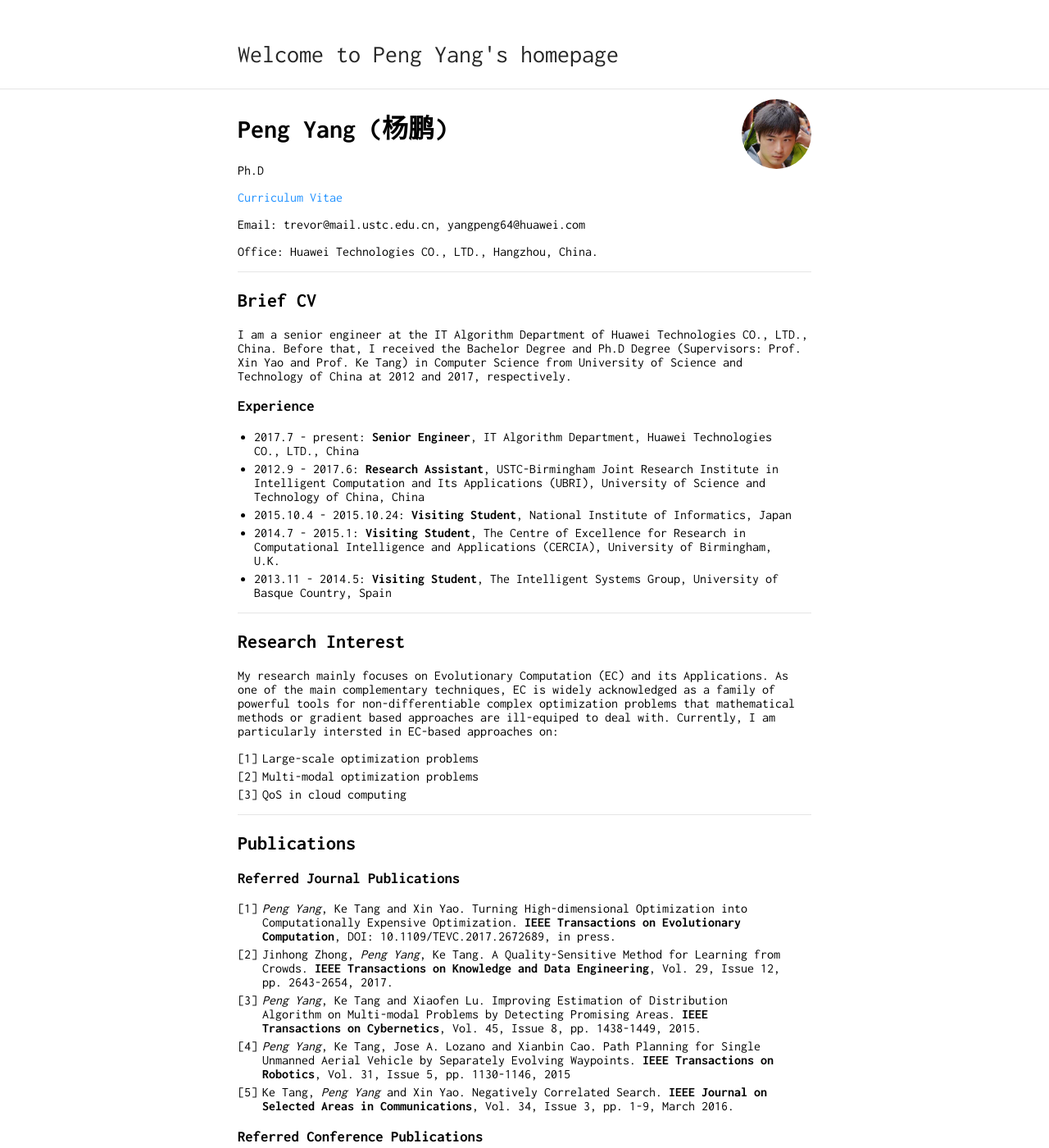
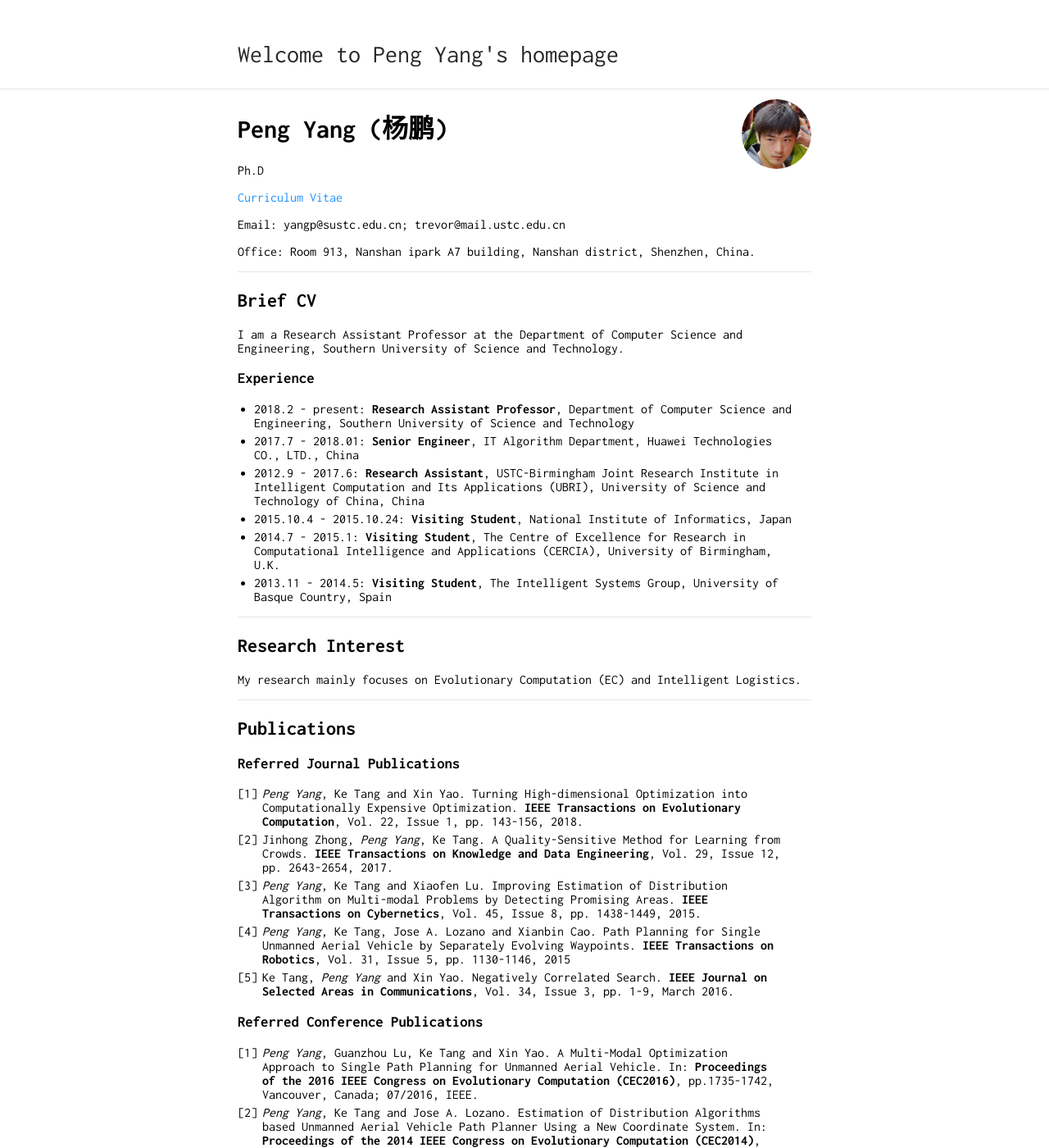
Before and after one commit to trevor104178381/trevor104178381.github.io, a Jekyll site: the page built from index.md, in a window 1280 px wide and 1400 px high. Shown: the whole window at 82% size. Built offline with Jekyll 4.4.1, drawn with Linux system fonts in a browser that asks for light colours; some of the changed text lies outside the part shown.

Commit message:
first upload

```diff
--- a/index.md
+++ b/index.md
@@ -10,18 +10,19 @@ Ph.D
 
 [Curriculum Vitae](PengYangCV.pdf)
 
-Email: trevor@mail.ustc.edu.cn, yangpeng64@huawei.com
+Email: yangp@sustc.edu.cn; trevor@mail.ustc.edu.cn
 
-Office: Huawei Technologies CO., LTD., Hangzhou, China.
+Office: Room 913, Nanshan ipark A7 building, Nanshan district, Shenzhen, China.
 
 
 ---
 ## Brief CV
 
-I am a senior engineer at the IT Algorithm Department of Huawei Technologies CO., LTD., China. Before that, I received the Bachelor Degree and Ph.D Degree (Supervisors: Prof. Xin Yao and Prof. Ke Tang) in Computer Science from University of Science and Technology of China at 2012 and 2017, respectively.
+I am a Research Assistant Professor at the Department of Computer Science and Engineering, Southern University of Science and Technology.
 
 ### Experience
-* 2017.7 - present: **Senior Engineer**, IT Algorithm Department, Huawei Technologies CO., LTD., China
+* 2018.2 - present: **Research Assistant Professor**, Department of Computer Science and Engineering, Southern University of Science and Technology
+* 2017.7 - 2018.01: **Senior Engineer**, IT Algorithm Department, Huawei Technologies CO., LTD., China
 * 2012.9 - 2017.6: **Research Assistant**, USTC-Birmingham Joint Research Institute in Intelligent Computation and Its Applications (UBRI), University of Science and Technology of China, China
 * 2015.10.4 - 2015.10.24: **Visiting Student**, National Institute of Informatics, Japan
 * 2014.7 - 2015.1: **Visiting Student**, The Centre of Excellence for Research in Computational Intelligence and Applications (CERCIA), University of Birmingham, U.K.
@@ -31,17 +32,13 @@ I am a senior engineer at the IT Algorithm Department of Huawei Technologies CO.
 
 ## Research Interest
 
-My research mainly focuses on Evolutionary Computation (EC) and its Applications. As one of the main complementary techniques, EC is widely acknowledged as a family of powerful tools for non-differentiable complex optimization problems that mathematical methods or gradient based approaches are ill-equiped to deal with. Currently, I am particularly intersted in EC-based approaches on:
-
-1. Large-scale optimization problems
-2. Multi-modal optimization problems
-3. QoS in cloud computing
+My research mainly focuses on Evolutionary Computation (EC) and Intelligent Logistics.
 
 ---
 
 ## Publications
 ### Referred Journal Publications
-1. *Peng Yang*, Ke Tang and Xin Yao. Turning High-dimensional Optimization into Computationally Expensive Optimization. **IEEE Transactions on Evolutionary Computation**, DOI: 10.1109/TEVC.2017.2672689, in press.
+1. *Peng Yang*, Ke Tang and Xin Yao. Turning High-dimensional Optimization into Computationally Expensive Optimization. **IEEE Transactions on Evolutionary Computation**, Vol. 22, Issue 1, pp. 143-156, 2018.
 2. Jinhong Zhong, *Peng Yang*, Ke Tang. A Quality-Sensitive Method for Learning from Crowds. **IEEE Transactions on Knowledge and Data Engineering**, Vol. 29, Issue 12, pp. 2643-2654, 2017.
 3. *Peng Yang*, Ke Tang and Xiaofen Lu. Improving Estimation of Distribution Algorithm on Multi-modal Problems by Detecting Promising Areas. **IEEE Transactions on Cybernetics**, Vol. 45, Issue 8, pp. 1438-1449, 2015.
 4. *Peng Yang*, Ke Tang, Jose A. Lozano and Xianbin Cao. Path Planning for Single Unmanned Aerial Vehicle by Separately Evolving Waypoints. **IEEE Transactions on Robotics**, Vol. 31, Issue 5, pp. 1130-1146, 2015
```
Also changed, not shown: other parts of index.md (+3 -2 lines), 1 other file.
